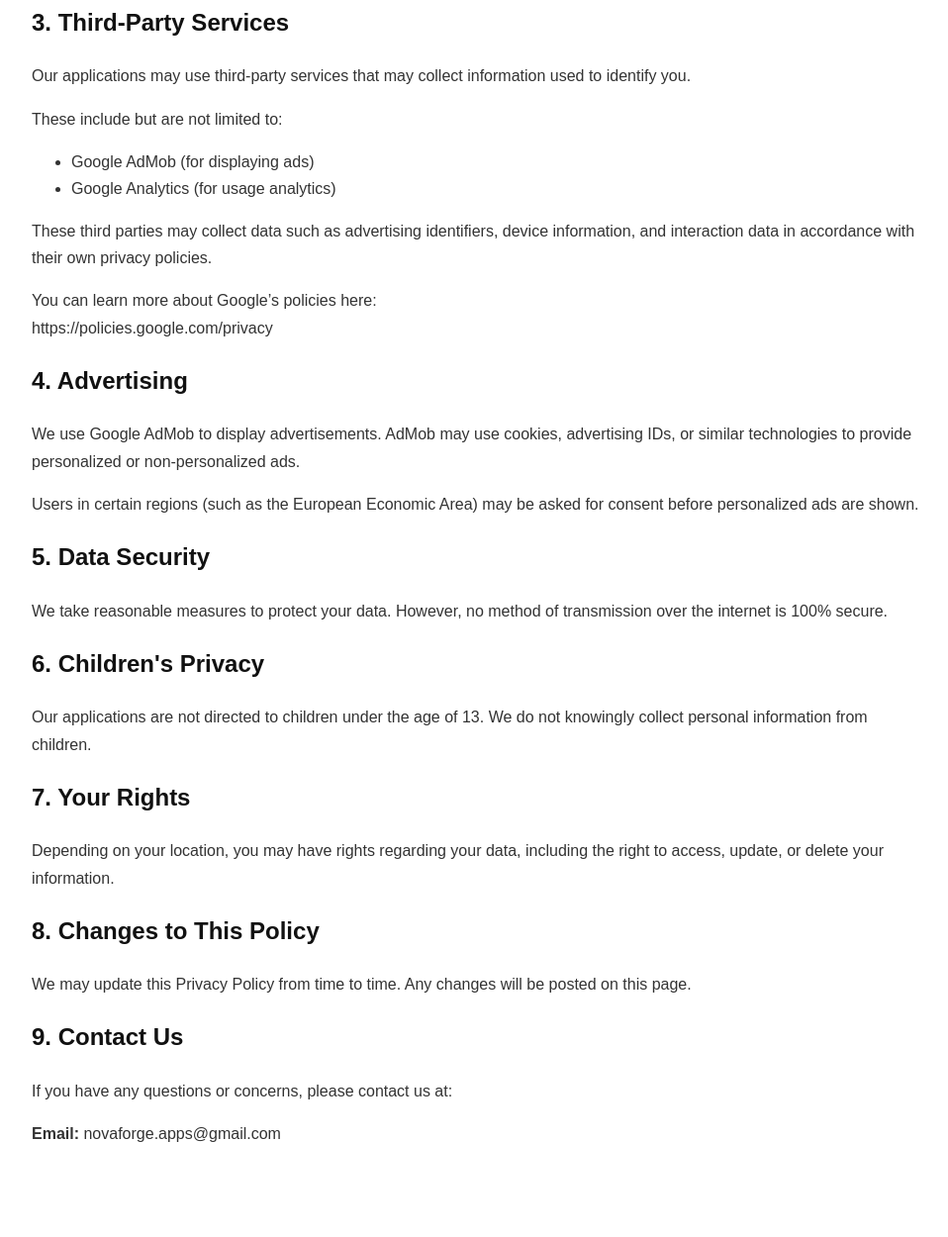
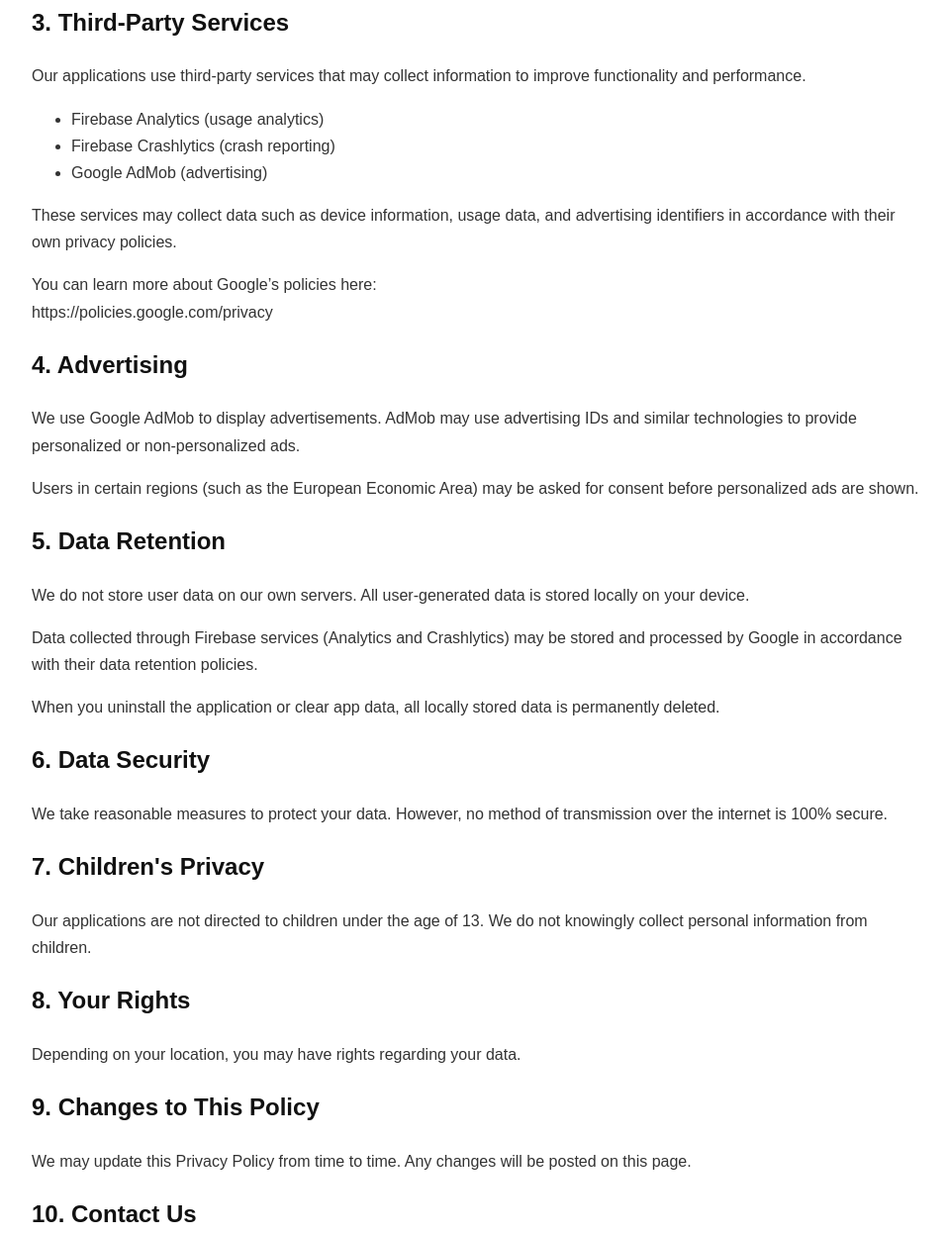
Before and after one commit to ayatullah34/novaforge, a plain HTML site: page privacy.html in a window 1280 px wide. Shown: the part 686-1936 px from the top of the page at 99% size, without its empty margins (158-1116 px from the left). Before the commit the page ends 1882 px from the top, so only its background shows below. Drawn offline with Linux system fonts and the light colour scheme.

Commit message:
update privacy policy

```diff
--- a/privacy.html
+++ b/privacy.html
@@ -40,7 +40,7 @@
 <li>Performance data (crashes, diagnostics)</li>
 </ul>
 
-<p>We do not collect personally identifiable information such as your name, email, or address unless explicitly provided by you.</p>
+<p>We do not collect personally identifiable information such as your name, email, or address.</p>
 
 <h2>2. How We Use Information</h2>
 
@@ -54,43 +54,50 @@
 
 <h2>3. Third-Party Services</h2>
 
-<p>Our applications may use third-party services that may collect information used to identify you.</p>
-
-<p>These include but are not limited to:</p>
+<p>Our applications use third-party services that may collect information to improve functionality and performance.</p>
 
 <ul>
-<li>Google AdMob (for displaying ads)</li>
-<li>Google Analytics (for usage analytics)</li>
+<li>Firebase Analytics (usage analytics)</li>
+<li>Firebase Crashlytics (crash reporting)</li>
+<li>Google AdMob (advertising)</li>
 </ul>
 
-<p>These third parties may collect data such as advertising identifiers, device information, and interaction data in accordance with their own privacy policies.</p>
+<p>These services may collect data such as device information, usage data, and advertising identifiers in accordance with their own privacy policies.</p>
 
 <p>You can learn more about Google’s policies here:<br>
 https://policies.google.com/privacy</p>
 
 <h2>4. Advertising</h2>
 
-<p>We use Google AdMob to display advertisements. AdMob may use cookies, advertising IDs, or similar technologies to provide personalized or non-personalized ads.</p>
+<p>We use Google AdMob to display advertisements. AdMob may use advertising IDs and similar technologies to provide personalized or non-personalized ads.</p>
 
 <p>Users in certain regions (such as the European Economic Area) may be asked for consent before personalized ads are shown.</p>
 
-<h2>5. Data Security</h2>
+<h2>5. Data Retention</h2>
+
+<p>We do not store user data on our own servers. All user-generated data is stored locally on your device.</p>
+
+<p>Data collected through Firebase services (Analytics and Crashlytics) may be stored and processed by Google in accordance with their data retention policies.</p>
+
+<p>When you uninstall the application or clear app data, all locally stored data is permanently deleted.</p>
+
+<h2>6. Data Security</h2>
 
 <p>We take reasonable measures to protect your data. However, no method of transmission over the internet is 100% secure.</p>
 
-<h2>6. Children's Privacy</h2>
+<h2>7. Children's Privacy</h2>
 
 <p>Our applications are not directed to children under the age of 13. We do not knowingly collect personal information from children.</p>
 
-<h2>7. Your Rights</h2>
+<h2>8. Your Rights</h2>
 
-<p>Depending on your location, you may have rights regarding your data, including the right to access, update, or delete your information.</p>
+<p>Depending on your location, you may have rights regarding your data.</p>
 
-<h2>8. Changes to This Policy</h2>
+<h2>9. Changes to This Policy</h2>
 
 <p>We may update this Privacy Policy from time to time. Any changes will be posted on this page.</p>
 
-<h2>9. Contact Us</h2>
+<h2>10. Contact Us</h2>
 
 <p>If you have any questions or concerns, please contact us at:</p>
 
```
